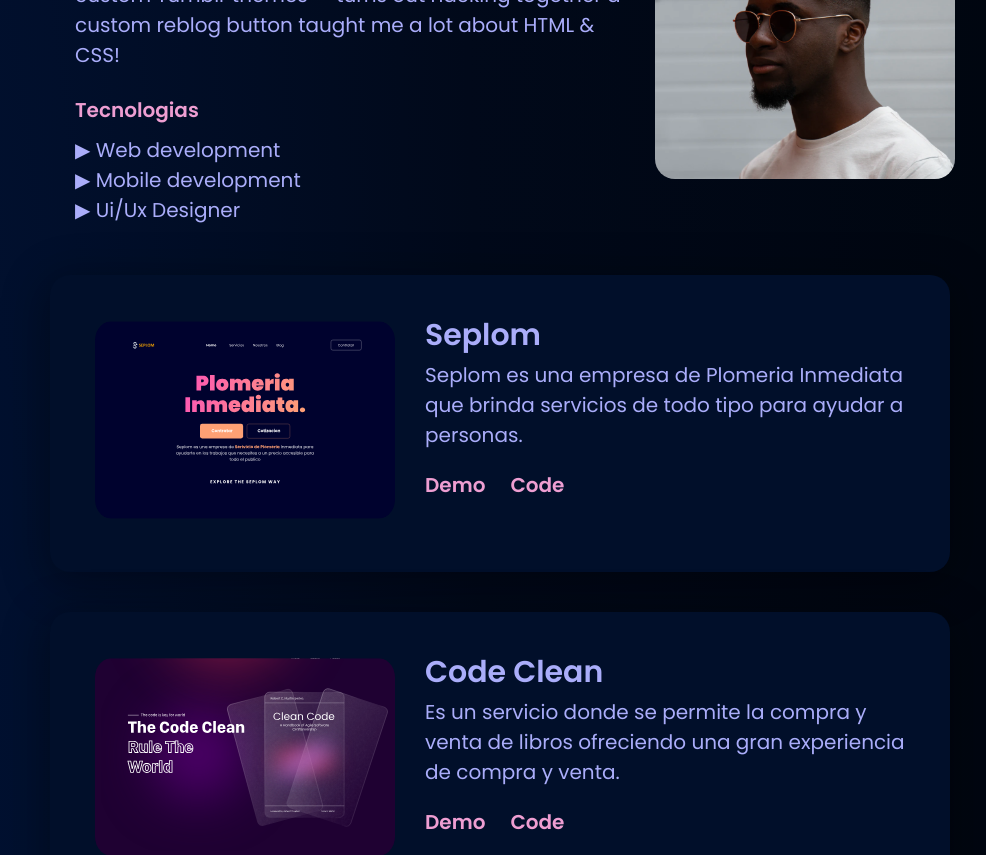
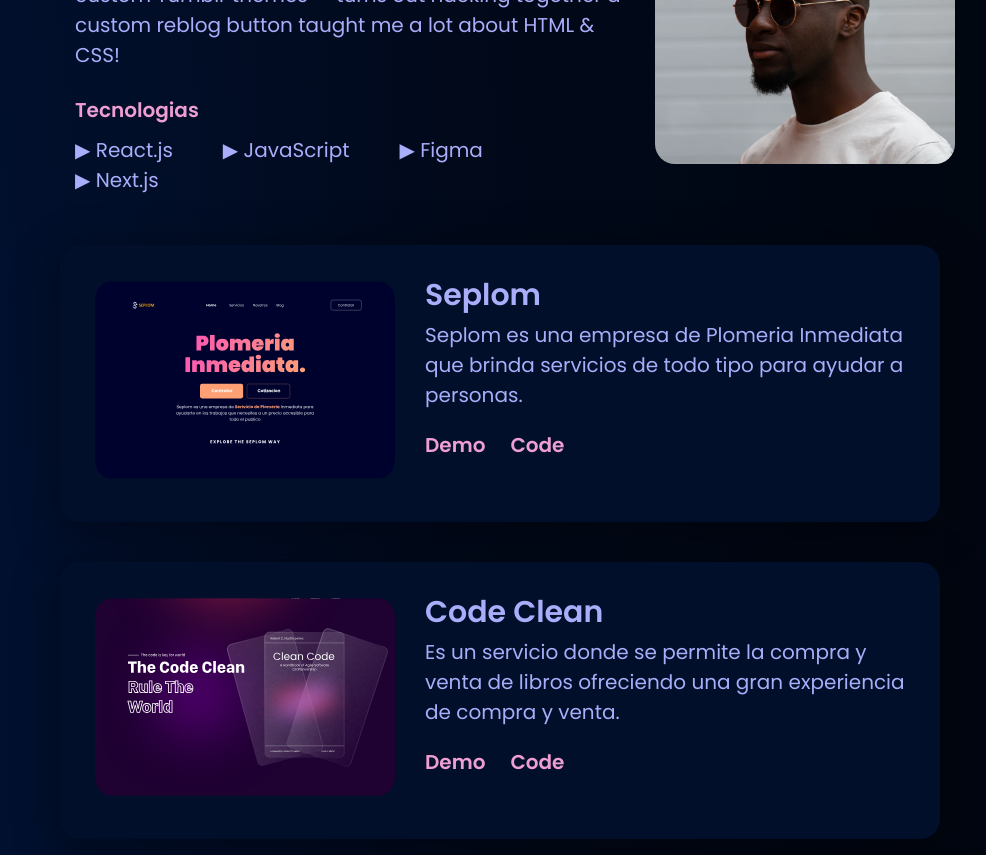
Before and after one commit to cutioluis/porfolio-nextjs, a Next.js app: page / in a window 1280 px wide. Shown: the part 1000-1855 px from the top of the page, without its empty margins (140-1126 px from the left). Built offline with nearby package versions, Linux system fonts and the light colour scheme.

Commit message:
FIX skills section in about component

```diff
--- a/src/components/About/About.module.css
+++ b/src/components/About/About.module.css
@@ -11,7 +11,6 @@
 }
 
 .about__img {
-    margin: 30px 0;
     border-radius: 20px;
 }
 
--- a/src/components/ProjectsCard/ProjectsCard.module.css
+++ b/src/components/ProjectsCard/ProjectsCard.module.css
@@ -5,8 +5,8 @@
 }
 
 .projects_card {
-  padding: 30px;
-  margin: 20px 0;
+  padding: 20px;
+  margin: 20px 20px;
   height: auto;
   width: auto;
   background: #010f2a;
--- a/src/components/Skills/Skills.js
+++ b/src/components/Skills/Skills.js
@@ -7,9 +7,13 @@ const Skills = () => {
         <p className={styles.skills__title}>Tecnologias</p>
 
         <div className={styles.skills__left}>
-          <p>▶ Web development</p>
-          <p>▶ Mobile development</p>
-          <p>▶ Ui/Ux Designer</p>
+          <p>▶ React.js</p>
+          <p>▶ JavaScript</p>
+          <p>▶ Figma </p>
+        </div>
+
+        <div className={styles.skills__left}>
+          <p>▶ Next.js</p>
         </div>
       </div>
     </div>
--- a/src/components/Skills/Skills.module.css
+++ b/src/components/Skills/Skills.module.css
@@ -1,3 +1,12 @@
+.skills__left {
+    justify-content: start;
+    display: flex;
+    flex-wrap: wrap;
+}
+
+.skills__left p {
+    margin-right: 50px;
+}
 
 .skills__title {
     margin-bottom: 10px;
```
